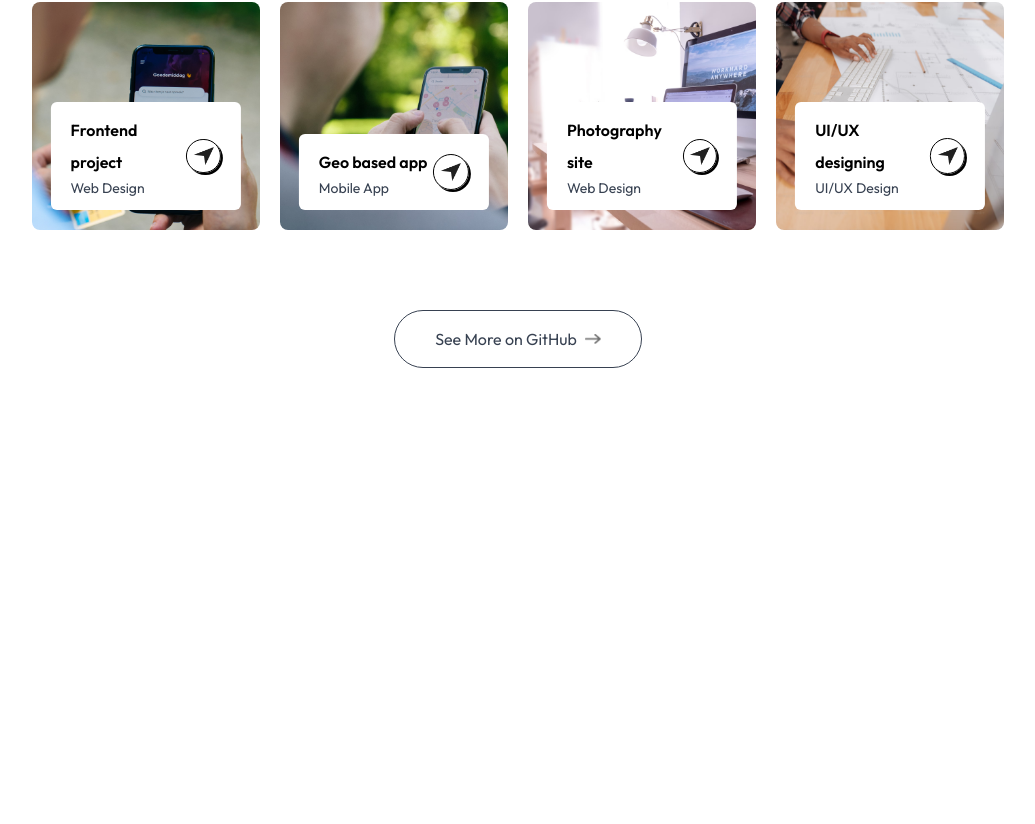
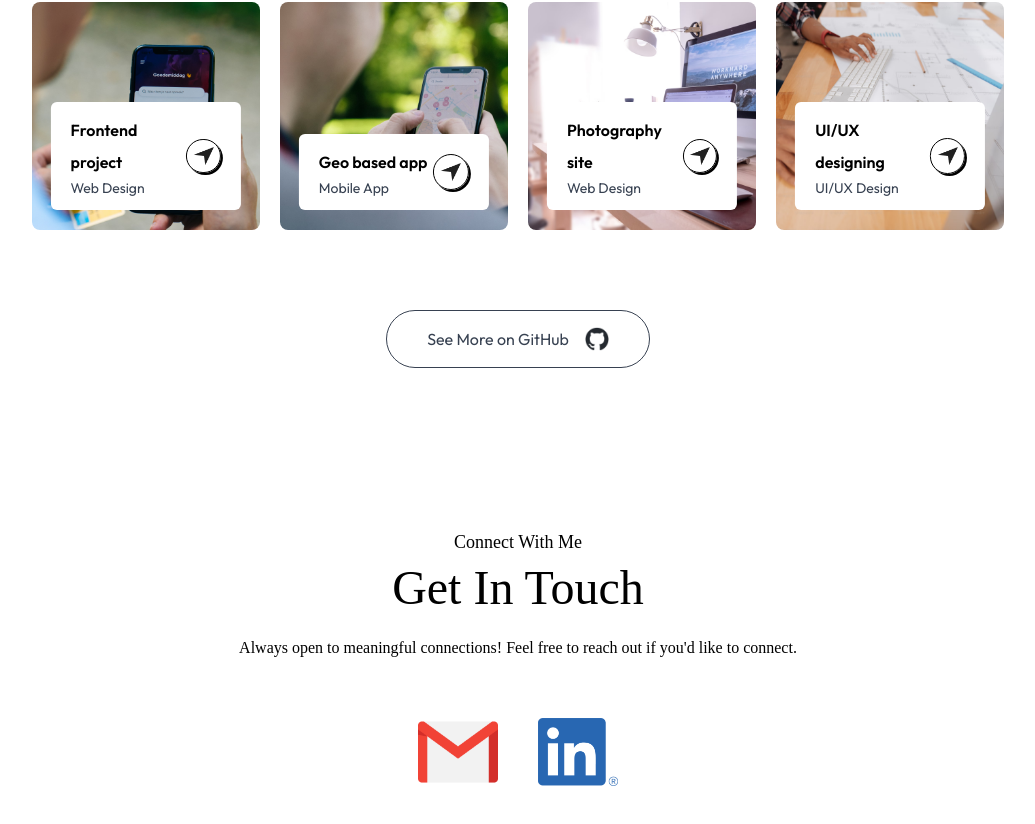
Before and after one commit to RickSlick3/portfolio-website, a Next.js app in the folder portfolio/: page / in a window 1280 px wide. Shown: the part 2149-2973 px from the top of the page, without its empty margins (122-1157 px from the left). Before the commit the page ends 2637 px from the top, so only its background shows below. Built offline with nearby package versions, Linux system fonts and the light colour scheme; a web font is replaced by a local one.

Commit message:
contact page

```diff
--- /dev/null
+++ b/portfolio/app/components/Contact.jsx
@@ -0,0 +1,54 @@
+import { assets } from '@/assets/assets'
+import Image from 'next/image'
+import React, { useCallback, useState } from 'react'
+
+const Contact = () => {
+
+    const [alertMessage, setAlertMessage] = useState("");
+    const email = "roberts.richard.fr@gmail.com";
+
+    const copyEmail = useCallback(async () => {
+        try {
+            await navigator.clipboard.writeText(email);
+            setAlertMessage("Email copied to clipboard!");
+            setTimeout(() => setAlertMessage(""), 5000);
+        } catch (e) {
+            console.error("Failed to copy email: ", e);
+            setAlertMessage("Failed to copy email.");
+            setTimeout(() => setAlertMessage(""), 5000);
+        }
+    }, [email]);
+
+    return (
+        <div id='contact' className='w-full px-[12%] py-10 scroll-mt-20'>
+            <h4 className='text-center mb-2 text-lg font-Ovo'>
+                Connect With Me
+            </h4>
+            <h2 className='text-center text-5xl font-Ovo'>
+                Get In Touch
+            </h2>
+
+            <p className='text-center max-w-2xl mx-auto mt-5 mb-12 font-Ovo'>
+                Always open to meaningful connections! Feel free to reach out if you'd like to connect.
+            </p>
+
+            <div className='flex justify-center items-center gap-10'>
+                <button onClick={copyEmail}>
+                    <Image src={assets.email} alt='email' className='w-20 hover:-translate-y-1 duration-500' />
+                </button>
+                <a href='https://www.linkedin.com/in/roberts-richard/' target='_blank'>
+                    <Image src={assets.linkedin} alt='linkedin' className='w-20 hover:-translate-y-1 duration-500' />
+                </a>
+            </div>
+
+            {alertMessage && (
+                <div className={`fixed bottom-4 left-1/2 transform -translate-x-1/2 px-6 py-3 rounded-md text-white transition-opacity duration-500 ${
+                    alertMessage.includes("Failed") ? "bg-red-500" : "bg-green-500"}`}>
+                    {alertMessage}
+                </div>
+            )}
+        </div>
+    )
+}
+
+export default Contact
--- a/portfolio/app/components/Projects.jsx
+++ b/portfolio/app/components/Projects.jsx
@@ -17,6 +17,7 @@ const Projects = () => {
             </p>
 
             <div className='grid grid-cols-auto my-10 gap-5'>
+
                 {workData.map((project, index) => (
                     <div key={index} style={{backgroundImage: `url(${project.bgImage})`}}
                     className='aspect-square bg-no-repeat bg-cover bg-center rounded-lg relative cursor-pointer group'>
@@ -31,11 +32,13 @@ const Projects = () => {
                         </div>
                     </div>
                 ))}
+
             </div>
 
-            <a href='https://github.com/RickSlick3' className='w-max flex items-center justify-center gap-2 text-gray-700 border-[0.5px] border-gray-700 rounded-full py-3 px-10 mx-auto my-20 hover:bg-lightHover duration-500'>
+            <a href='https://github.com/RickSlick3' target='_blank'
+                className='w-max flex items-center justify-center gap-4 text-gray-700 border-[0.5px] border-gray-700 rounded-full py-3 px-10 mx-auto my-20 hover:bg-lightHover duration-500'>
                 See More on GitHub
-                <Image src={assets.right_arrow_bold} alt='right arrow' className='w-4'/>
+                <Image src={assets.github} alt='right arrow' className='w-6'/>
             </a>
         </div>
     )
--- a/portfolio/app/page.js
+++ b/portfolio/app/page.js
@@ -1,5 +1,6 @@
 'use client'
 import About from "./components/About";
+import Contact from "./components/Contact";
 import Header from "./components/Header";
 import Navbar from "./components/Navbar";
 import Projects from "./components/Projects";
@@ -11,6 +12,7 @@ export default function Home() {
     <Header />
     <About />
     <Projects />
+    <Contact />
     </>
   );
 }
```
Also changed, not shown: portfolio/assets/assets.js (+9 -1 lines).
